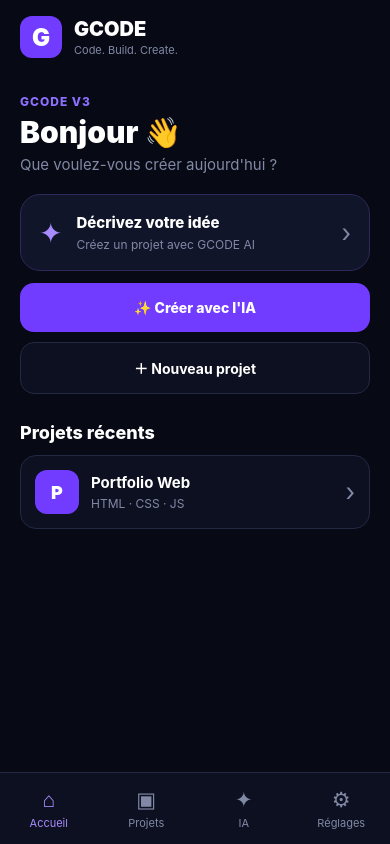
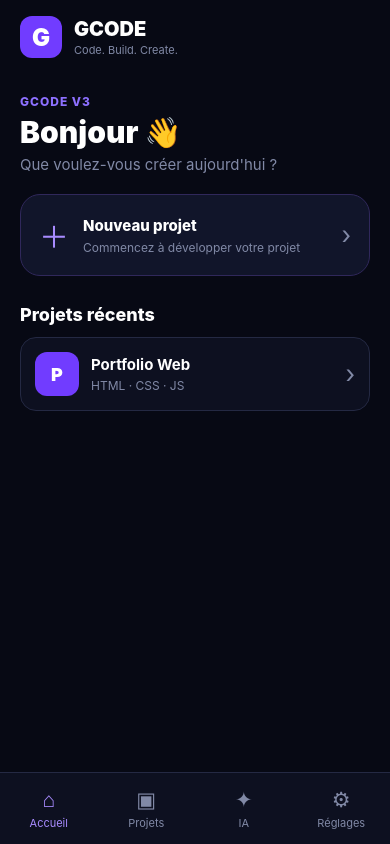
Before and after one commit to gestontech/GCODE, a React Native app: screen / in a window 390 px wide. Built offline with nearby package versions, Linux system fonts and the light colour scheme.

Commit message:
Refactor HomeScreen to remove AI features
Removed AI-related UI elements and styles from HomeScreen.

```diff
--- a/src/screens/HomeScreen.js
+++ b/src/screens/HomeScreen.js
@@ -14,7 +14,6 @@ export default function HomeScreen({
   projects,
   onNewProject,
   onOpenProject,
-  onOpenAI,
 }) {
   return (
     <View style={styles.container}>
@@ -35,40 +34,22 @@ export default function HomeScreen({
         </Text>
 
         <Pressable
-          style={styles.aiBox}
-          onPress={onOpenAI}
+          style={styles.newProject}
+          onPress={onNewProject}
         >
-          <Text style={styles.aiIcon}>✦</Text>
+          <Text style={styles.newProjectIcon}>＋</Text>
 
-          <View style={styles.aiInfo}>
-            <Text style={styles.aiTitle}>
-              Décrivez votre idée
+          <View style={styles.newProjectInfo}>
+            <Text style={styles.newProjectTitle}>
+              Nouveau projet
             </Text>
 
-            <Text style={styles.aiSubtitle}>
-              Créez un projet avec GCODE AI
+            <Text style={styles.newProjectSubtitle}>
+              Commencez à développer votre projet
             </Text>
           </View>
 
           <Text style={styles.arrow}>›</Text>
-        </Pressable>
-
-        <Pressable
-          style={styles.primary}
-          onPress={onOpenAI}
-        >
-          <Text style={styles.primaryText}>
-            ✨ Créer avec l'IA
-          </Text>
-        </Pressable>
-
-        <Pressable
-          style={styles.secondary}
-          onPress={onNewProject}
-        >
-          <Text style={styles.secondaryText}>
-            ＋ Nouveau projet
-          </Text>
         </Pressable>
 
         <Text style={styles.sectionTitle}>
@@ -126,7 +107,7 @@ const styles = StyleSheet.create({
     marginBottom: 20,
   },
 
-  aiBox: {
+  newProject: {
     backgroundColor: '#11152a',
     borderWidth: 1,
     borderColor: '#30285b',
@@ -136,23 +117,23 @@ const styles = StyleSheet.create({
     alignItems: 'center',
   },
 
-  aiIcon: {
+  newProjectIcon: {
     color: '#a88bff',
-    fontSize: 28,
+    fontSize: 30,
     marginRight: 14,
   },
 
-  aiInfo: {
+  newProjectInfo: {
     flex: 1,
   },
 
-  aiTitle: {
+  newProjectTitle: {
     color: '#fff',
     fontSize: 15,
     fontWeight: '800',
   },
 
-  aiSubtitle: {
+  newProjectSubtitle: {
     color: '#8189a6',
     fontSize: 12,
     marginTop: 5,
@@ -161,34 +142,6 @@ const styles = StyleSheet.create({
   arrow: {
     color: '#8189a6',
     fontSize: 25,
-  },
-
-  primary: {
-    backgroundColor: '#713cff',
-    padding: 16,
-    borderRadius: 14,
-    alignItems: 'center',
-    marginTop: 12,
-  },
-
-  primaryText: {
-    color: '#fff',
-    fontWeight: '800',
-  },
-
-  secondary: {
-    backgroundColor: '#0d1020',
-    borderWidth: 1,
-    borderColor: '#242943',
-    padding: 15,
-    borderRadius: 14,
-    alignItems: 'center',
-    marginTop: 10,
-  },
-
-  secondaryText: {
-    color: '#fff',
-    fontWeight: '700',
   },
 
   sectionTitle: {
```
